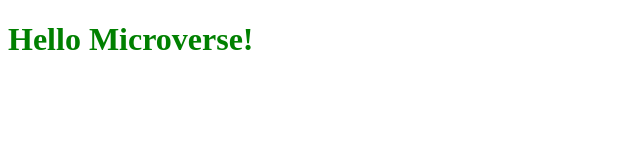
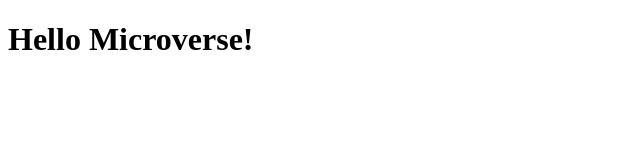
Before and after one commit to Dmambo/Hello-Microverse, a plain HTML site: page index.html in a window 1280 px wide. Shown: the whole page, without its empty margins (0-640 px from the left). Drawn offline with Linux system fonts and the light colour scheme.

Commit message:
change index.css

```diff
--- a/index.css
+++ b/index.css
@@ -1,3 +1 @@
-.myheader {
-    color: green;
-}
+.myheader { color: #000;}
```
